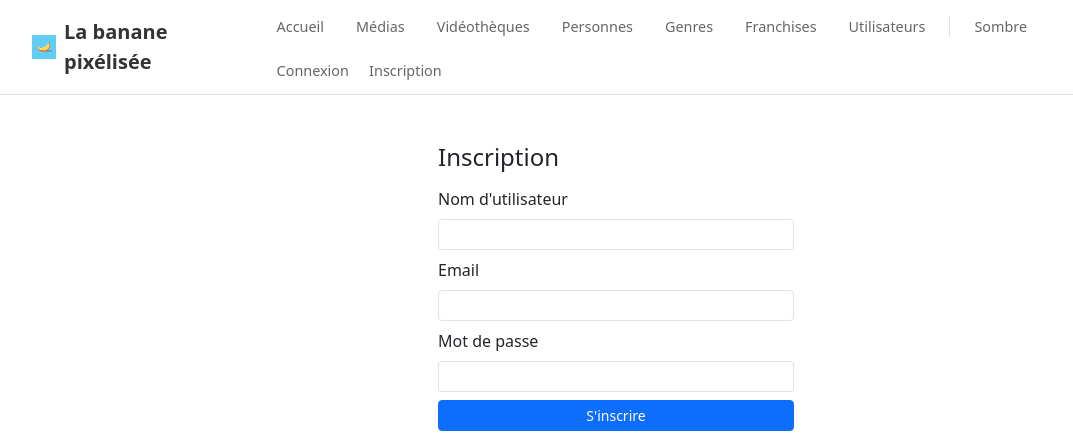
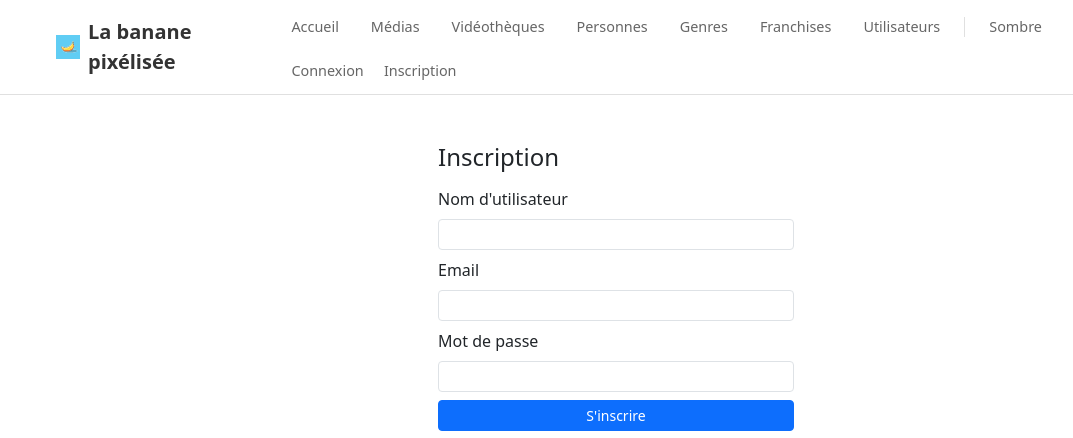
Before and after one commit to Lyghht/RT0705_TP_Mathis_OGER_Simon_ROGER, a Flask app: page /register in a window 1280 px wide. Shown: the top 438 px of the page, without its empty margins (24-1097 px from the left). Run offline with Flask 3, Linux system fonts and the light colour scheme; parts of the project's set-up code (start-up, migrations or seed data) failed here and were passed over.

Commit message:
Correction bug + changement affichage

```diff
--- a/backend-ui/routes/auth.py
+++ b/backend-ui/routes/auth.py
@@ -27,9 +27,8 @@ def login():
                 response = api_post('/login',data={'email': email, 'password': password})
                 if response.status_code == 200:
                     session['auth_token'] = response.json().get('token')
-                    return render_template('error.html', error_code=404, error_message=response.json()), 500
                     #L'utilisateur est connecté on le met à l'accueil
-                    #return redirect('/')
+                    return redirect('/')
                 else:
                     messages = ['danger', 'Email ou mot de passe invalide']
             except:
--- a/backend-ui/static/style.css
+++ b/backend-ui/static/style.css
@@ -7,7 +7,7 @@ header {
     z-index: 100;
 }
 nav {
-    max-width: 1200px;
+    max-width: 90%;
     margin: 0 auto;
     padding: 0.75rem 1rem;
     display: flex; /*  permet d'organisé nos éléments */
--- a/backend-ui/utils/utils.py
+++ b/backend-ui/utils/utils.py
@@ -3,9 +3,8 @@ from flask import session
 import os
 import uuid
 import re
-from utils.utils_api import api_search
+from utils.utils_api import api_search, API_BASE_URL
 
-API_BASE_URL = 'http://nginx/api'
 
 #Donne l'utilisateur actuel
 def get_current_user():
```
Also changed, not shown: backend-ui/static/6fa1b756-f453-4a04-aa70-c3cafe2b6b96..jpg (deleted), backend-ui/static/c547d3a8-d462-42ea-b77f-8021675eff91..png (deleted).
